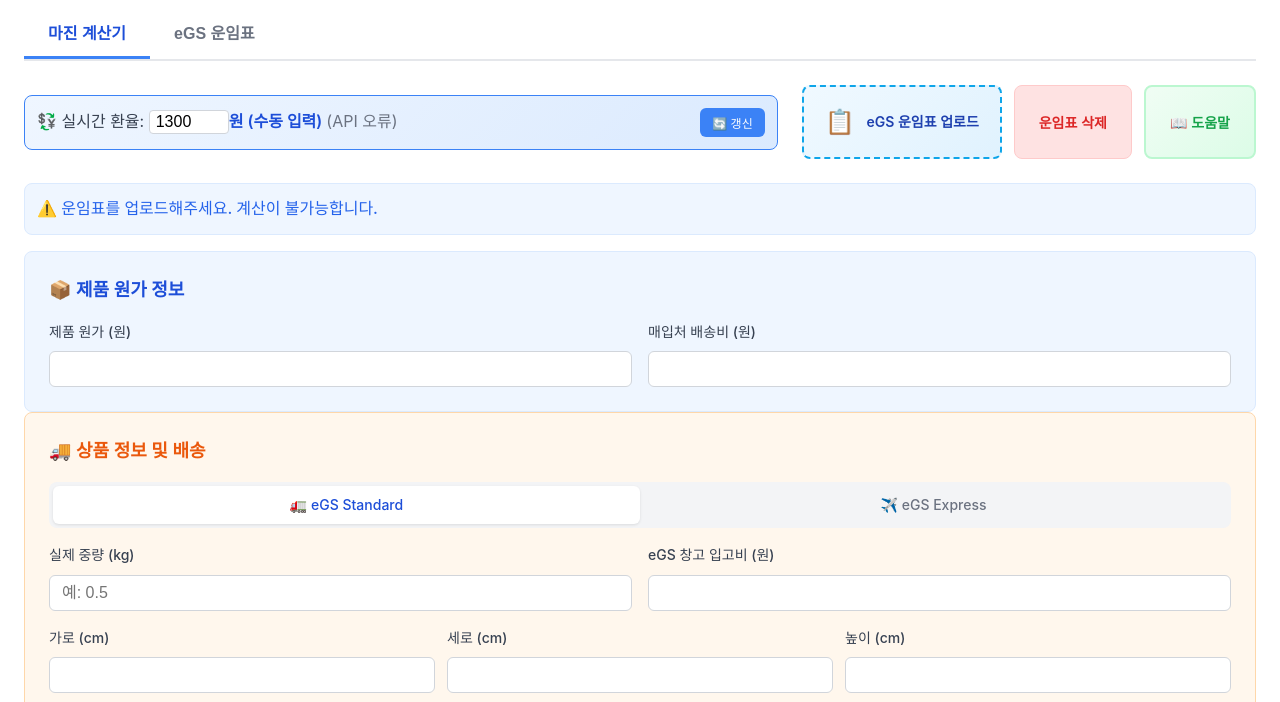
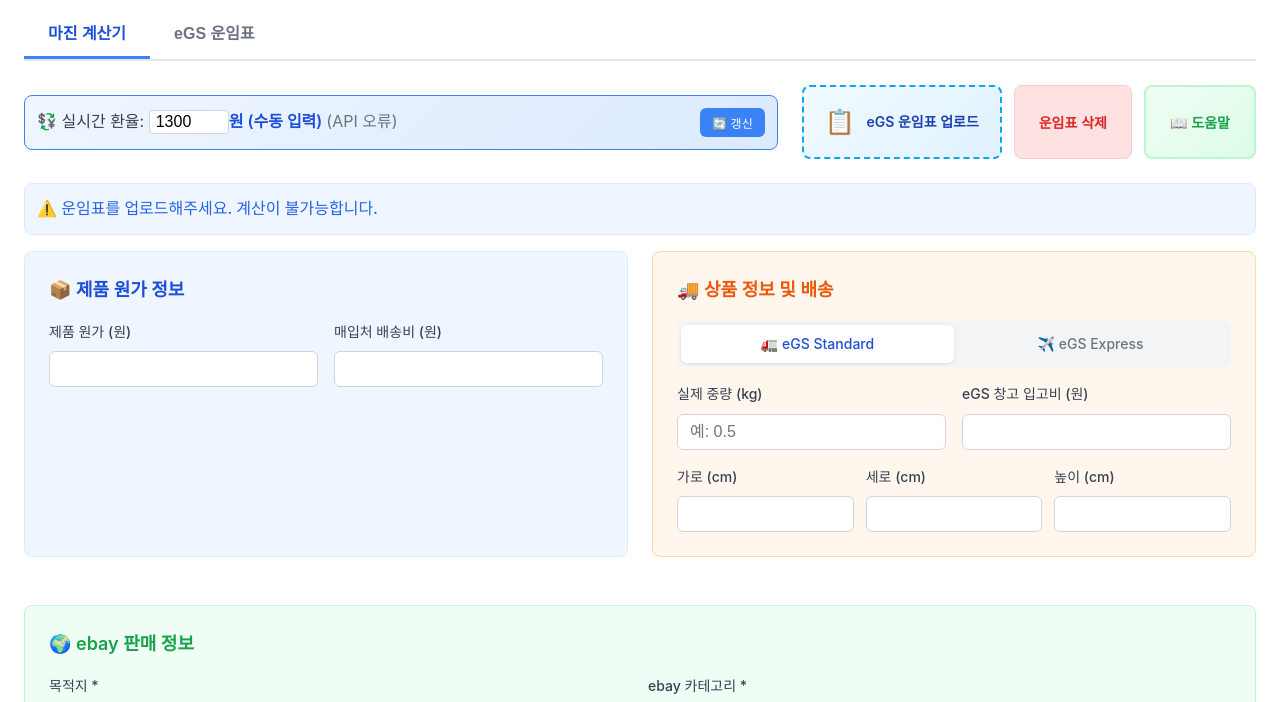
Before and after one commit to IdeaForest24/margin_calculator, a plain HTML site: page index.html in a window 1280 px wide. Shown: the part 88-790 px from the top of the page. Drawn offline with Linux system fonts and the light colour scheme; no server answers.

Commit message:
Update margin-calculator.css

```diff
--- a/css/margin-calculator.css
+++ b/css/margin-calculator.css
@@ -116,10 +116,21 @@
     width: 100%;
 }
 
-.main-grid { display: grid; grid-template-columns: 2fr 1fr; gap: 32px; }
-@media (max-width: 1024px) { .main-grid { grid-template-columns: 1fr; } }
+/* 상단 2열 그리드 (제품 원가 + 상품 정보) */
+.top-input-grid {
+    display: grid;
+    grid-template-columns: 1fr 1fr;
+    gap: 24px;
+    margin-bottom: 24px;
+}
 
-.input-section { display: flex-direction: column; gap: 24px; }
+@media (max-width: 768px) {
+    .top-input-grid {
+        grid-template-columns: 1fr;
+    }
+}
+
+.input-section { display: flex; flex-direction: column; gap: 24px; }
 .section { padding: 24px; border-radius: 8px; border: 1px solid #e5e7eb; }
 .section.blue { background-color: #eff6ff; border-color: #dbeafe; }
 .section.orange { background-color: #fff7ed; border-color: #fed7aa; }
```
